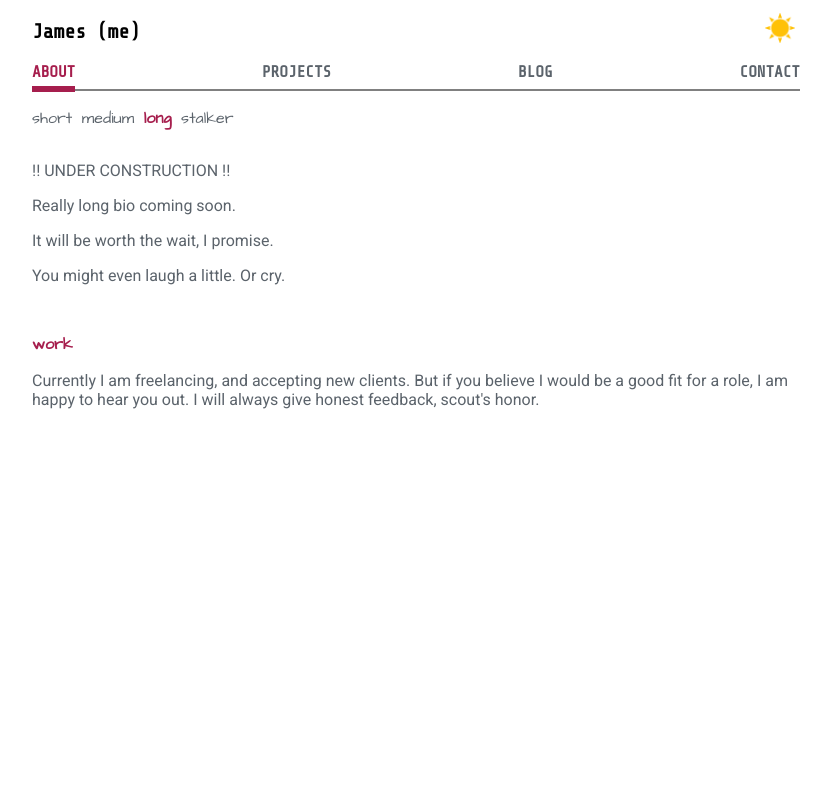
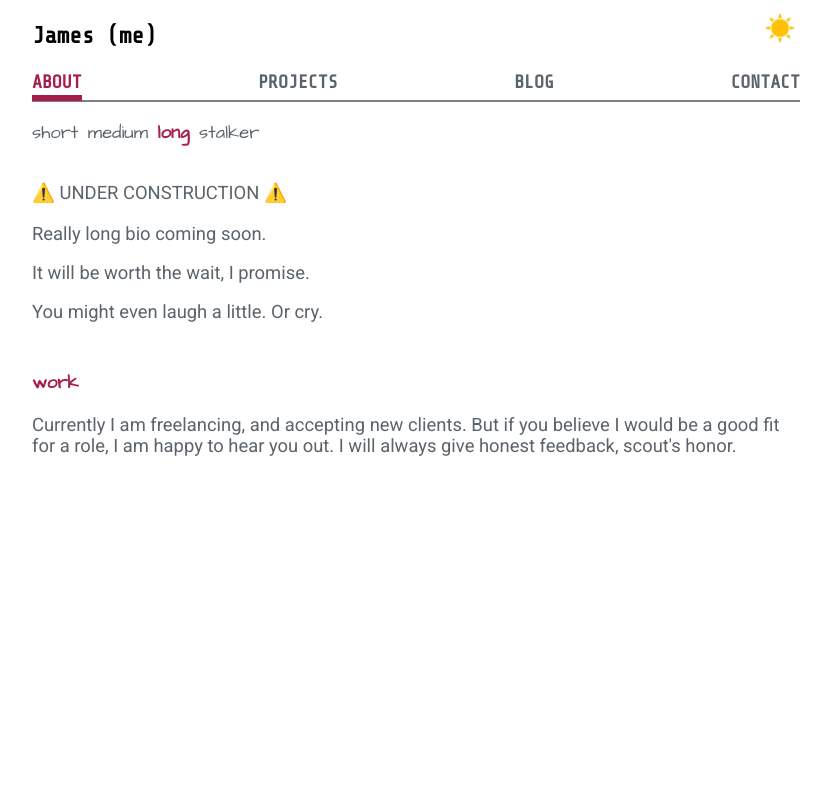
Before and after one commit to jamesncox/portfolio-v2, a React (Create React App) app: page / in a window 1280 px wide. Both pictures are taken after a click on the element "long". Shown: the top 800 px of the page, without its empty margins (224-1055 px from the left). Built offline with nearby package versions, Linux system fonts and the light colour scheme.

Commit message:
Update App.css and NavMenu.css fontsizes by 15% bigger

```diff
--- a/src/components/about/LongBio.js
+++ b/src/components/about/LongBio.js
@@ -4,7 +4,7 @@ export default function LongBio() {
 
     return (
         <>
-            <p className="text">!! UNDER CONSTRUCTION !!</p>
+            <p className="text">⚠️ UNDER CONSTRUCTION ⚠️</p>
             <p className="text">Really long bio coming soon.</p>
             <p className="text">It will be worth the wait, I promise.</p>
             <p className="text">You might even laugh a little. Or cry.</p>
--- a/src/components/about/StalkerBio.js
+++ b/src/components/about/StalkerBio.js
@@ -4,7 +4,7 @@ export default function StalkerBio() {
 
     return (
         <>
-            <p className="text">!! UNDER CONSTRUCTION !!</p>
+            <p className="text">⚠️ UNDER CONSTRUCTION ⚠️</p>
             <p className="text">Are you stalking me? Do you want to know everything this is to know about me?</p>
             <p className="text">Well you've come to right place.</p>
             <p className="text">Very soon I'll have a lengthy bio up.</p>
--- a/src/stylesheets/App.css
+++ b/src/stylesheets/App.css
@@ -89,7 +89,7 @@ body.dark {
 
 .my-name {
     font-family: 'Share Tech Mono', monospace;
-    font-size: 1.25rem;
+    font-size: 1.44rem;
     font-weight: var(--font-weight);
     color: var(--name-color);
     transition: var(--theme-transition);
@@ -109,6 +109,7 @@ body.dark {
 
 .bio-menu {
     font-family: 'Architects Daughter', cursive;
+    font-size: 1.15rem;
     color: var(--description-color);
     transition: var(--theme-transition);
     margin-right: .6rem;
@@ -117,6 +118,7 @@ body.dark {
 
 .selected-bio {
     font-family: 'Architects Daughter', cursive;
+    font-size: 1.15rem;
     font-weight: var(--bold);
     margin-right: .6rem;
     color: var(--hightlighted-menu-color);
@@ -126,6 +128,7 @@ body.dark {
 
 .text {
     font-family: 'Roboto', sans-serif;
+    font-size: 1.15rem;
     color: var(--description-color);
     transition: var(--theme-transition);
 }
--- a/src/stylesheets/NavMenu.css
+++ b/src/stylesheets/NavMenu.css
@@ -2,7 +2,7 @@
 
 .selected-menu {
   font-family: 'Share Tech Mono', monospace;
-  font-size: 1rem;
+  font-size: 1.15rem;
   border: none;
   background: none;
   outline: none;
@@ -28,7 +28,7 @@
   position: relative;
   cursor: pointer;
   text-transform: uppercase;
-  font-size: 1rem;
+  font-size: 1.15rem;
   font-weight: var(--font-weight);
   color: var(--menu-color);
   border: none;
```
